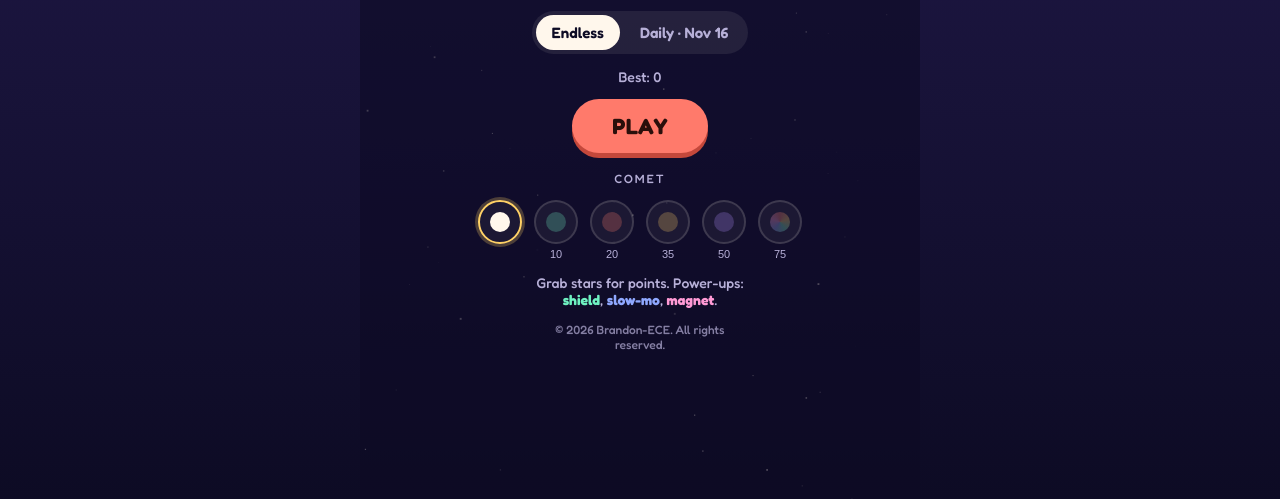
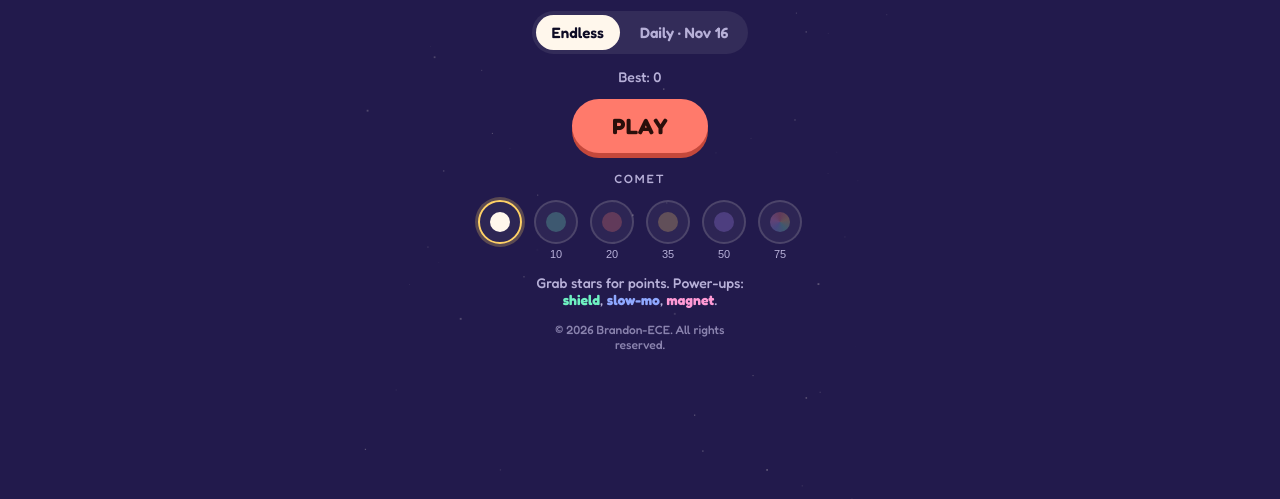
Before and after one commit to Brandon-ECE/starslip, a plain HTML site: page index.html in a window 1280 px wide. Shown: the part 301-800 px from the top of the page. Drawn offline with Linux system fonts and the light colour scheme.

Commit message:
Add files via upload

```diff
--- a/index.html
+++ b/index.html
@@ -8,7 +8,7 @@
 <meta name="description" content="One tap. Slip from orbit to orbit and chase the stars.">
 <meta name="author" content="Brandon-ECE">
 <meta name="copyright" content="© 2026 Brandon-ECE. All rights reserved.">
-<meta name="theme-color" content="#0d0b24">
+<meta name="theme-color" content="#221a4c">
 <meta name="apple-mobile-web-app-capable" content="yes">
 <meta name="mobile-web-app-capable" content="yes">
 <meta name="apple-mobile-web-app-status-bar-style" content="black-translucent">
@@ -31,9 +31,9 @@
 }
 *{box-sizing:border-box}
 html,body{height:100%}
-/* The sky fades to #0d0b24 at the bottom so it matches the strip iPhones paint under installed web apps. */
-html{background:#0d0b24}
-body{margin:0;background:#0d0b24 linear-gradient(180deg,#221a4c 0%,#0d0b24 100%) fixed;color:var(--fg);font-family:var(--font);overflow:hidden;
+/* One solid sky color everywhere. It matches the app's theme color, which iPhones use to paint the strip under installed web apps. */
+html{background:#221a4c}
+body{margin:0;background:#221a4c;color:var(--fg);font-family:var(--font);overflow:hidden;
   -webkit-user-select:none;user-select:none;-webkit-tap-highlight-color:transparent;touch-action:manipulation}
 #stage{position:fixed;top:0;bottom:0;left:0;right:0;max-width:560px;margin:0 auto}
 #cv{position:absolute;inset:0;width:100%;height:100%;display:block;cursor:pointer}
@@ -46,7 +46,7 @@ body{margin:0;background:#0d0b24 linear-gradient(180deg,#221a4c 0%,#0d0b24 100%)
 #mute:focus-visible{outline:3px solid var(--sun)}
 .ov{position:absolute;inset:0;display:flex;flex-direction:column;align-items:center;justify-content:flex-start;gap:14px;text-align:center;overflow-y:auto;
   padding-left:max(16px,env(safe-area-inset-left,0px));padding-right:max(16px,env(safe-area-inset-right,0px));padding-block:64px 24px;
-  background:rgba(13,11,36,.62);z-index:3}
+  background:rgba(34,26,76,.62);z-index:3}
 .ov > :first-child{margin-top:auto}
 .ov > :last-child{margin-bottom:auto}
 .ov h1{margin:0;font-size:58px;line-height:.95;font-weight:700;letter-spacing:.01em}
@@ -292,8 +292,7 @@ function powerIcon(type,x,y,r){
 }
 function draw(){
   cx.save();
-  const g=cx.createLinearGradient(0,0,0,H);g.addColorStop(0,"#221a4c");g.addColorStop(0.55,"#17123a");g.addColorStop(1,"#0d0b24");
-  cx.fillStyle=g;cx.fillRect(0,0,W,H);
+  cx.fillStyle="#221a4c";cx.fillRect(-20,-20,W+40,H+40);
   const cam=S?S.camY:0,t=S?S.t:performance.now()/1000;
   for(const s of sky){const y=((s.y*H-cam*s.p)%H+H)%H;cx.globalAlpha=.35+.35*Math.sin(t*1.5+s.tw);
     cx.fillStyle="#fff7ec";cx.fillRect(s.x*W,y,s.s,s.s);}
@@ -325,10 +324,6 @@ function draw(){
   for(const q of S.pops){cx.globalAlpha=Math.min(1,q.life*1.5);cx.fillStyle=q.col;cx.font='700 16px Fredoka, sans-serif';cx.textAlign="center";cx.fillText(q.txt,q.x,q.y);}
   cx.globalAlpha=1;
   cx.restore();
-  // soft fade at the bottom so planets sink into the dark instead of hitting a hard edge
-  {const fh=Math.min(220,H*0.26);const fg=cx.createLinearGradient(0,H-fh,0,H);
-   fg.addColorStop(0,"rgba(13,11,36,0)");fg.addColorStop(0.35,"rgba(13,11,36,0.55)");fg.addColorStop(0.7,"rgba(13,11,36,0.95)");fg.addColorStop(0.8,"rgba(13,11,36,1)");fg.addColorStop(1,"rgba(13,11,36,1)");
-   cx.fillStyle=fg;cx.fillRect(0,H-fh,W,fh);}
   // active power-up timers (screen space, under the mute button)
   if(S.mode==="play"){let y=72;const x=Math.max(12,0)+10;
     const act=[];if(S.shield)act.push(["shield",1]);if(S.slowT>0)act.push(["slow",S.slowT/7]);if(S.magT>0)act.push(["magnet",S.magT/8]);
--- a/sw.js
+++ b/sw.js
@@ -1,6 +1,6 @@
 // StarSlip. Copyright (c) 2026 Brandon-ECE. All rights reserved.
 // StarSlip offline cache. Bump VERSION whenever you change a file.
-const VERSION = "starslip-v9";
+const VERSION = "starslip-v10";
 const FILES = ["./", "index.html", "manifest.webmanifest",
   "icons/icon-192.png", "icons/icon-512.png", "icons/maskable-512.png",
   "icons/apple-touch-icon.png", "icons/favicon-48.png"];
```
